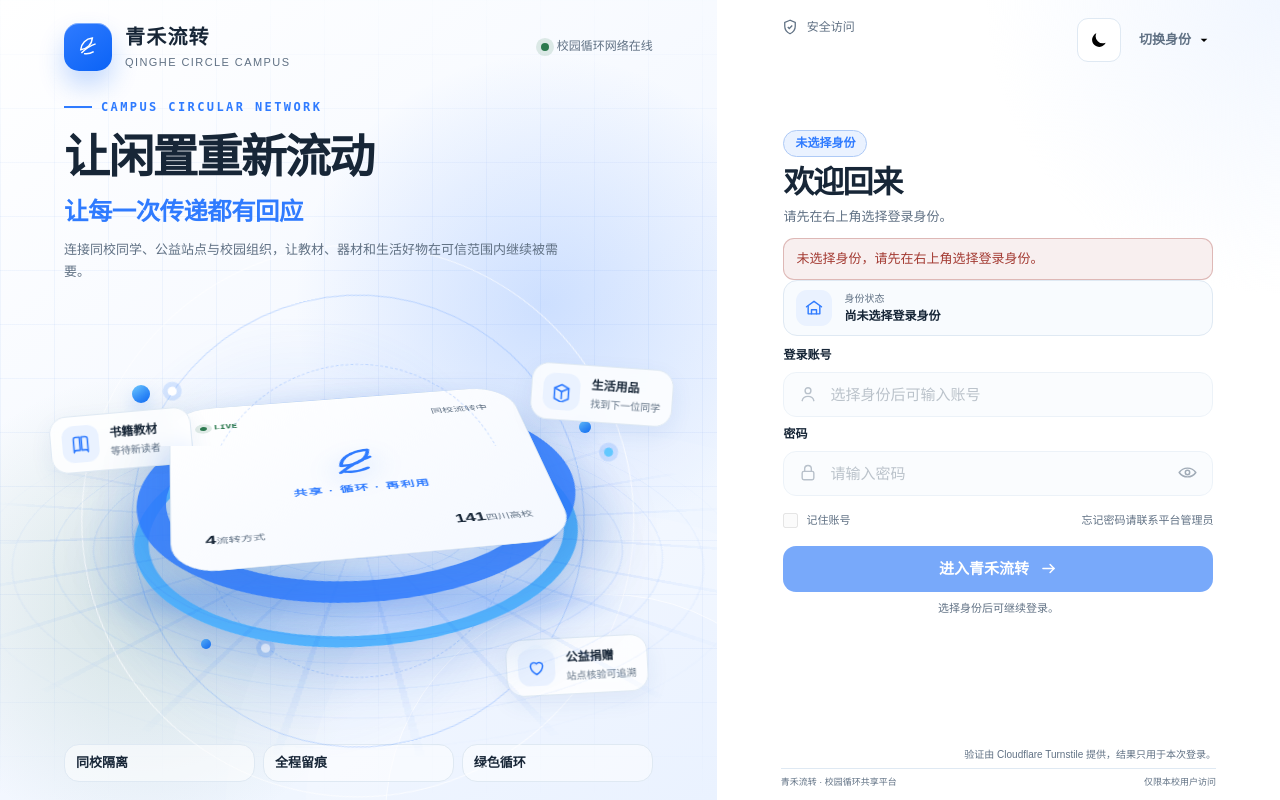
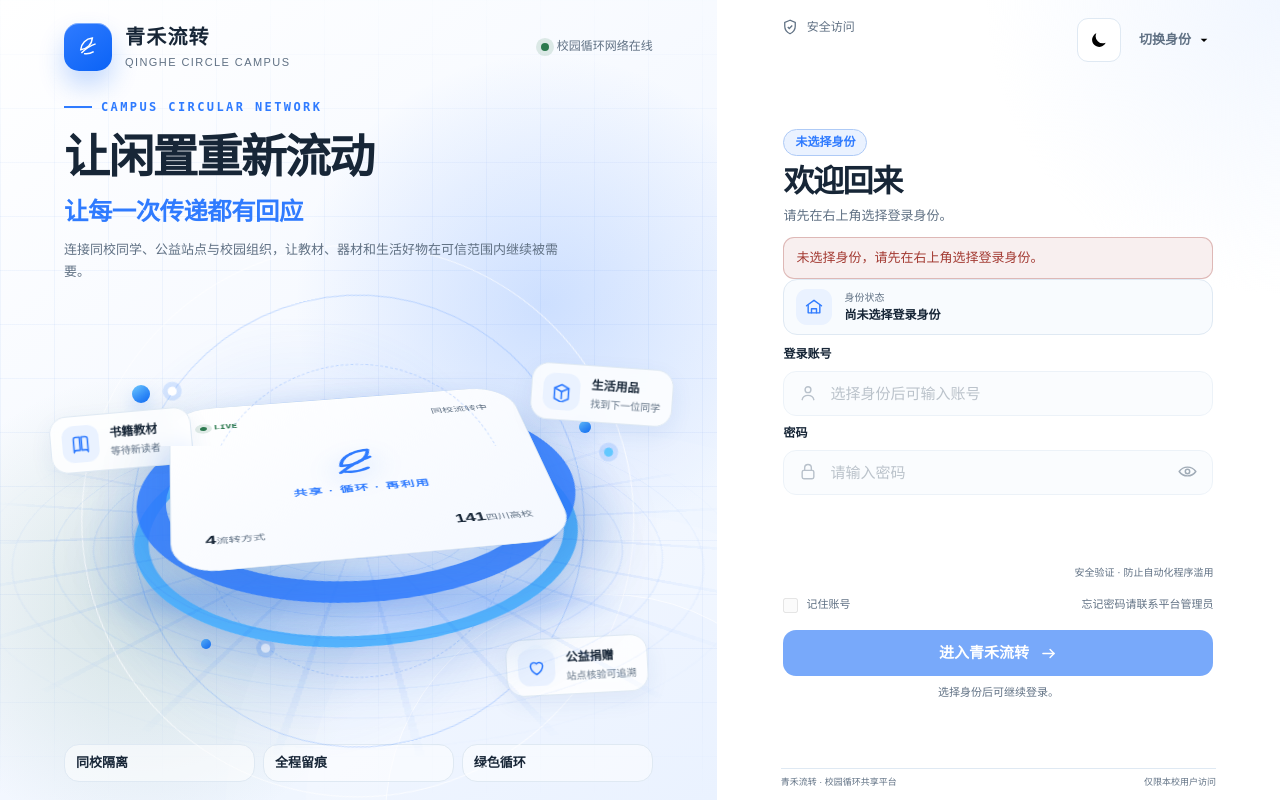
Before and after one commit to zhouPi-314/qinghe-circle-campus, a Flask app: page /auth/login in a window 1280 px wide. Run offline with Flask 3, Linux system fonts and the light colour scheme; parts of the project's set-up code (start-up, migrations or seed data) failed here and were passed over; some libraries are stand-ins or nearby versions.

Commit message:
fix: inline Turnstile login verification

```diff
--- a/app/static/css/login.css
+++ b/app/static/css/login.css
@@ -618,6 +618,21 @@ html[data-theme="dark"] .theme-icon-sun { display: block; }
   text-align: left;
 }
 
+.security-verification--turnstile {
+  width: min(300px, 100%);
+  padding: 0;
+  border: 0;
+  background: transparent;
+}
+
+.security-verification--turnstile .turnstile-shell {
+  justify-content: center;
+}
+
+.security-verification--turnstile .security-verification__hint {
+  text-align: right;
+}
+
 .turnstile-shell {
   width: 100%;
   min-height: 65px;
@@ -1028,6 +1043,7 @@ html[data-theme="dark"] .theme-icon-sun { display: block; }
     margin-bottom: 8px;
     padding: 7px 8px 6px;
   }
+  .security-verification--turnstile { width: min(300px, 100%); padding: 0; }
   .turnstile-shell { min-height: 60px; }
   .captcha-visual img,
   .captcha-answer input { height: 40px; }
@@ -1077,6 +1093,7 @@ html[data-theme="dark"] .theme-icon-sun { display: block; }
   .context-card { margin-bottom: 17px; }
   .form-meta { align-items: flex-start; flex-direction: column; gap: 7px; }
   .security-verification--inline { width: 66.666%; }
+  .security-verification--turnstile { width: min(300px, 100%); padding: 0; }
   .local-verification { grid-template-columns: minmax(0, 0.85fr) minmax(0, 1.15fr); }
   .captcha-visual img { height: 34px; }
   .panel-footer { flex-direction: column; gap: 4px; }
--- a/app/static/js/login.js
+++ b/app/static/js/login.js
@@ -21,7 +21,6 @@
   const footnoteLink = document.getElementById("footnote-link");
   const securityVerification = document.getElementById("security-verification");
   const securityError = document.getElementById("security-verification-error");
-  const turnstileFormResponse = document.getElementById("turnstile-form-response");
   const captchaImage = document.getElementById("login-captcha-image");
   const captchaRefresh = document.getElementById("captcha-refresh");
 
@@ -218,7 +217,6 @@
       const turnstileToken = document.querySelector(
         '.cf-turnstile [name="cf-turnstile-response"]',
       )?.value;
-      if (turnstileFormResponse) turnstileFormResponse.value = turnstileToken || "";
       if (!turnstileToken) {
         if (securityError) {
           securityError.textContent = "请先完成安全验证。";
@@ -259,12 +257,4 @@
     if (captchaRefresh) captchaRefresh.disabled = false;
   });
 
-  if (securityVerification?.dataset.mode === "turnstile" && turnstileFormResponse) {
-    window.setInterval(() => {
-      const token = document.querySelector(
-        '.cf-turnstile [name="cf-turnstile-response"]',
-      )?.value;
-      turnstileFormResponse.value = token || "";
-    }, 600);
-  }
 })();
--- a/app/templates/auth/login.html
+++ b/app/templates/auth/login.html
@@ -203,7 +203,6 @@
           <input type="hidden" name="csrf_token" value="{{ csrf_token() }}">
           <input type="hidden" name="next" value="{{ next_target or '' }}">
           <input type="hidden" name="role" id="selected-role" value="{{ role or '' }}">
-          <input type="hidden" name="cf-turnstile-response" id="turnstile-form-response" value="">
 
           <div class="form-field {% if field_errors.identifier %}has-error{% endif %}">
             <label for="identifier" id="account-label">
@@ -239,9 +238,21 @@
             {% if field_errors.password %}<p class="field-error" id="err-password">{{ field_errors.password }}</p>{% endif %}
           </div>
 
-          {% if login_verification_enabled and login_verification_mode == "captcha" %}
-            <section class="security-verification security-verification--inline"
-                     id="security-verification" data-mode="captcha" aria-label="安全验证">
+          {% if login_verification_enabled %}
+            <section class="security-verification security-verification--inline security-verification--{{ login_verification_mode }}"
+                     id="security-verification" data-mode="{{ login_verification_mode }}"
+                     aria-label="安全验证">
+              {% if login_verification_mode == "turnstile" %}
+                <div class="turnstile-shell">
+                  <div class="cf-turnstile"
+                       data-sitekey="{{ turnstile_site_key }}"
+                       data-action="login"
+                       data-language="zh-CN"
+                       data-theme="auto"
+                       data-size="flexible"
+                       data-appearance="always"></div>
+                </div>
+              {% else %}
                 <div class="local-verification">
                   <div class="captcha-visual">
                     <img id="login-captcha-image"
@@ -266,7 +277,8 @@
                            spellcheck="false" maxlength="4" placeholder="4 位字符" required>
                   </div>
                 </div>
-              <p class="security-verification__hint">安全验证，用于拦截恶意程序类访问。</p>
+              {% endif %}
+              <p class="security-verification__hint">安全验证 · 防止自动化程序滥用</p>
               <p class="security-verification__error" id="security-verification-error" role="alert"
                  {% if not field_errors.verification %}hidden{% endif %}>
                 {{ field_errors.verification }}
@@ -299,26 +311,6 @@
         </p>
       </div>
 
-      {% if login_verification_enabled and login_verification_mode == "turnstile" %}
-        <section class="security-verification" id="security-verification"
-                 data-mode="turnstile" aria-label="Cloudflare 安全验证">
-          <div class="turnstile-shell">
-            <div class="cf-turnstile"
-                 data-sitekey="{{ turnstile_site_key }}"
-                 data-action="login"
-                 data-language="zh-CN"
-                 data-theme="auto"
-                 data-size="flexible"
-                 data-appearance="always"></div>
-          </div>
-          <p class="security-verification__hint">验证由 Cloudflare Turnstile 提供，结果只用于本次登录。</p>
-          <p class="security-verification__error" id="security-verification-error" role="alert"
-             {% if not field_errors.verification %}hidden{% endif %}>
-            {{ field_errors.verification }}
-          </p>
-        </section>
-      {% endif %}
-
       <footer class="panel-footer">
         <span>青禾流转 · 校园循环共享平台</span>
         <span>仅限本校用户访问</span>
```
Also changed, not shown: app/config.py (+8 -0 lines), docs/6.3-development/cloudflare-free-firewall.md (+3 -3 lines), tests/integration/test_register_and_login.py (+3 -3 lines), tests/unit/test_turnstile.py (+15 -0 lines), README.md. Lines whose indentation alone changed are shown as unchanged.
